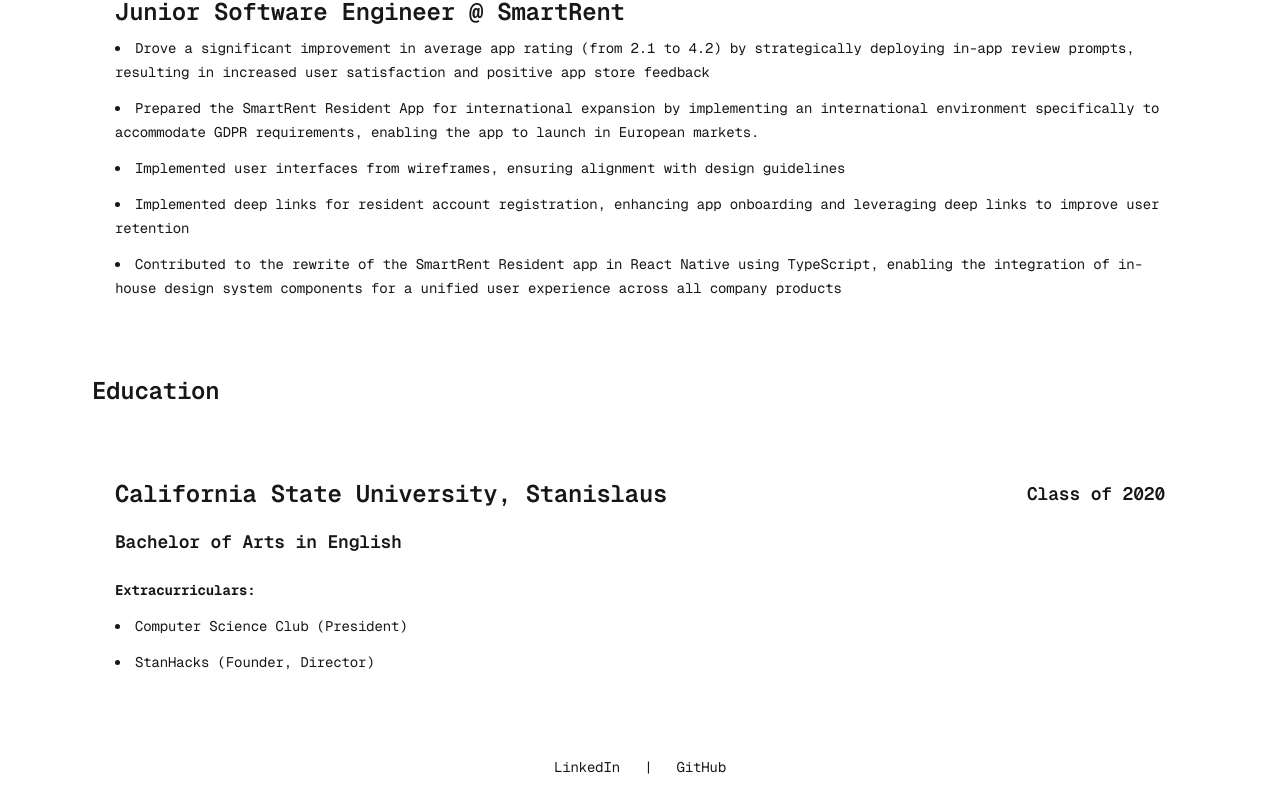
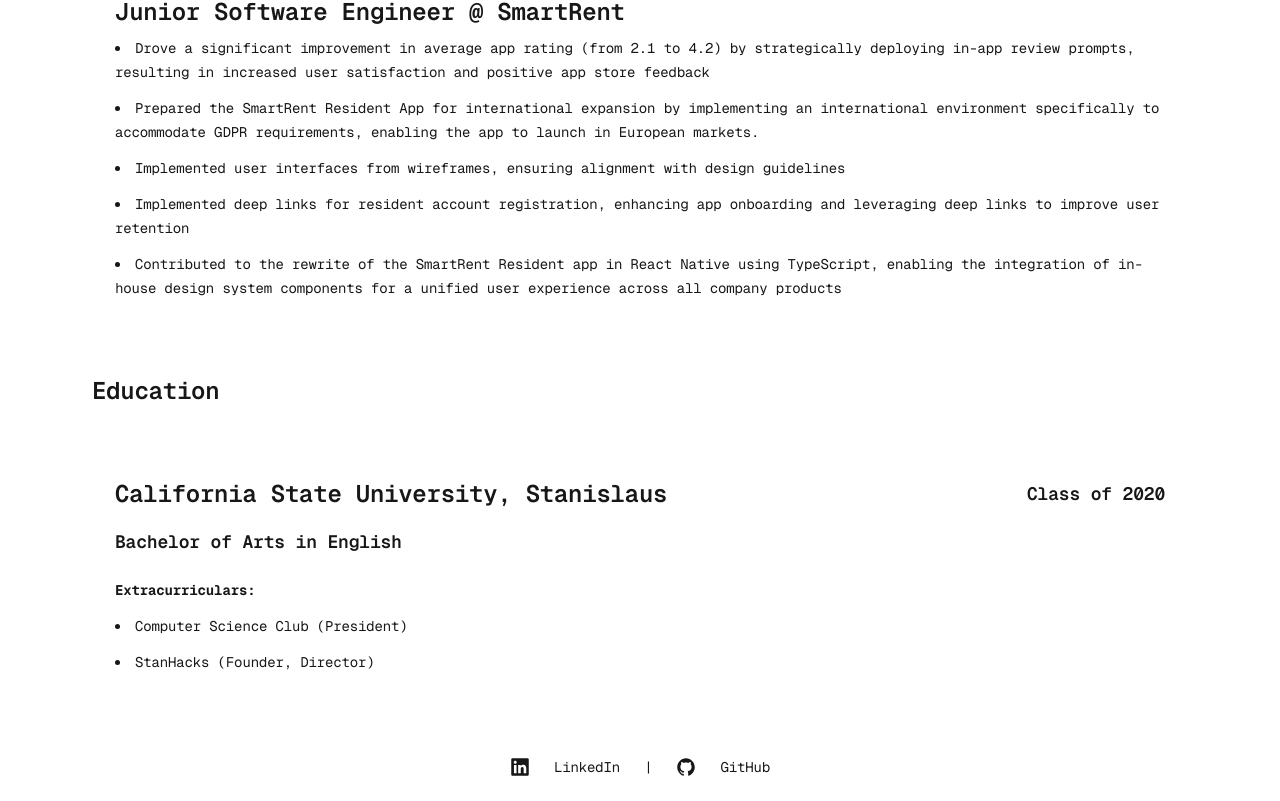
Before and after one commit to endlessrequiem/portfolio-site, a Next.js app: page / in a window 1280 px wide. Shown: the part 1605-2406 px from the top of the page. Built offline with nearby package versions, Linux system fonts and the light colour scheme.

Commit message:
add icons to footer

```diff
--- a/src/app/page.strings.ts
+++ b/src/app/page.strings.ts
@@ -50,5 +50,7 @@
     classOf: "Class of 2020",
     degree: "Bachelor of Arts in English",
     extracurriculars: "Extracurriculars:",
-    activities: ["Computer Science Club (President)", "StanHacks (Founder, Director)"]
+    activities: ["Computer Science Club (President)", "StanHacks (Founder, Director)"],
+    linkedIn: "LinkedIn",
+    github: "GitHub",
 }
--- a/src/app/page.tsx
+++ b/src/app/page.tsx
@@ -7,6 +7,7 @@
 import {workExperience} from "@/util/experience";
 import {EducationSection} from "@/components/EducationSection";
 import {AboutMeSection} from "@/components/AboutMe";
+import {FooterLink} from "@/components/FooterLink";
 
 export default function Home() {
     return (
@@ -19,21 +20,17 @@
                 <EducationSection/>
             </main>
             <footer className={styles.footer} style={{paddingTop: 12}}>
-                <a
-                    href="https://www.linkedin.com/in/austinjwhite96/"
-                    target="_blank"
-                    rel="noopener noreferrer"
-                >
-                    LinkedIn
-                </a>
+                <FooterLink
+                    text={strings.linkedIn}
+                    link={"https://www.linkedin.com/in/austinjwhite96/"}
+                    icon={"linkedin"}
+                />
                 <span>|</span>
-                <a
-                    href="https://github.com/endlessrequiem"
-                    target="_blank"
-                    rel="noopener noreferrer"
-                >
-                    GitHub
-                </a>
+                <FooterLink
+                    text={strings.github}
+                    link={"https://github.com/endlessrequiem"}
+                    icon={"github"}
+                />
             </footer>
         </div>
     );
--- /dev/null
+++ b/src/components/FooterLink/index.tsx
@@ -0,0 +1,39 @@
+import React from "react";
+import {IoLogoGithub} from "react-icons/io";
+import {FaLinkedin} from "react-icons/fa";
+
+
+export type FooterLinkProps = {
+    text: string;
+    link: string;
+    icon: string;
+}
+
+export const FooterLink: React.FC<FooterLinkProps> = ({text, link, icon}) => {
+    const Icon = getIcon(icon);
+
+    return (
+        <>
+            {Icon}
+            <a
+                href={link}
+                target="_blank"
+                rel="noopener noreferrer"
+            >
+                {text}
+            </a>
+        </>
+    )
+}
+
+function getIcon(icon: string) {
+    const iconSize = 20;
+
+    if (icon === "github") {
+        return <IoLogoGithub size={iconSize} style={{alignSelf: "center"}}/>;
+    } else if (icon === "linkedin") {
+        return <FaLinkedin size={iconSize} style={{alignSelf: "center"}}/>;
+    } else {
+        return null;
+    }
+}
```
Also changed, not shown: package.json (+4 -3 lines), 2 other files (tests, documents, lock files or other folders).
